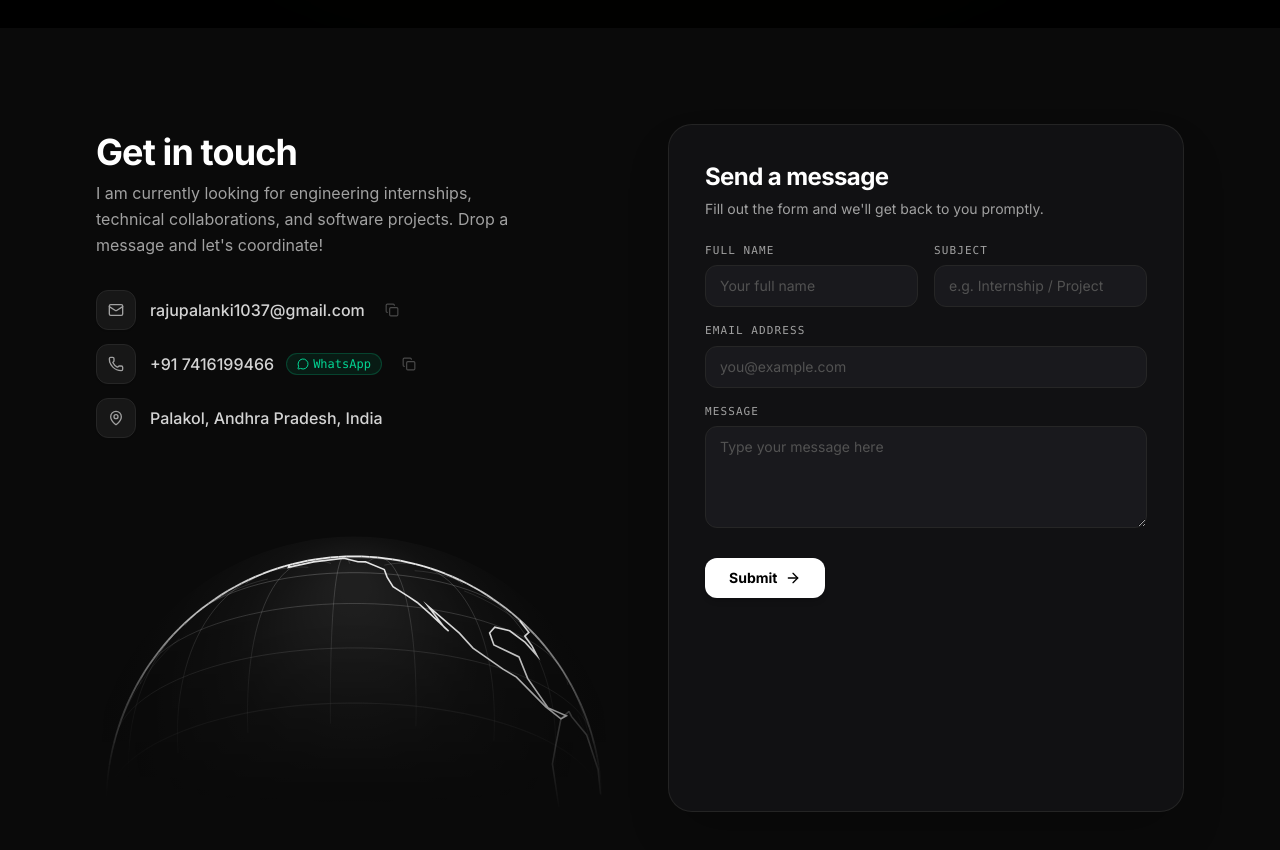
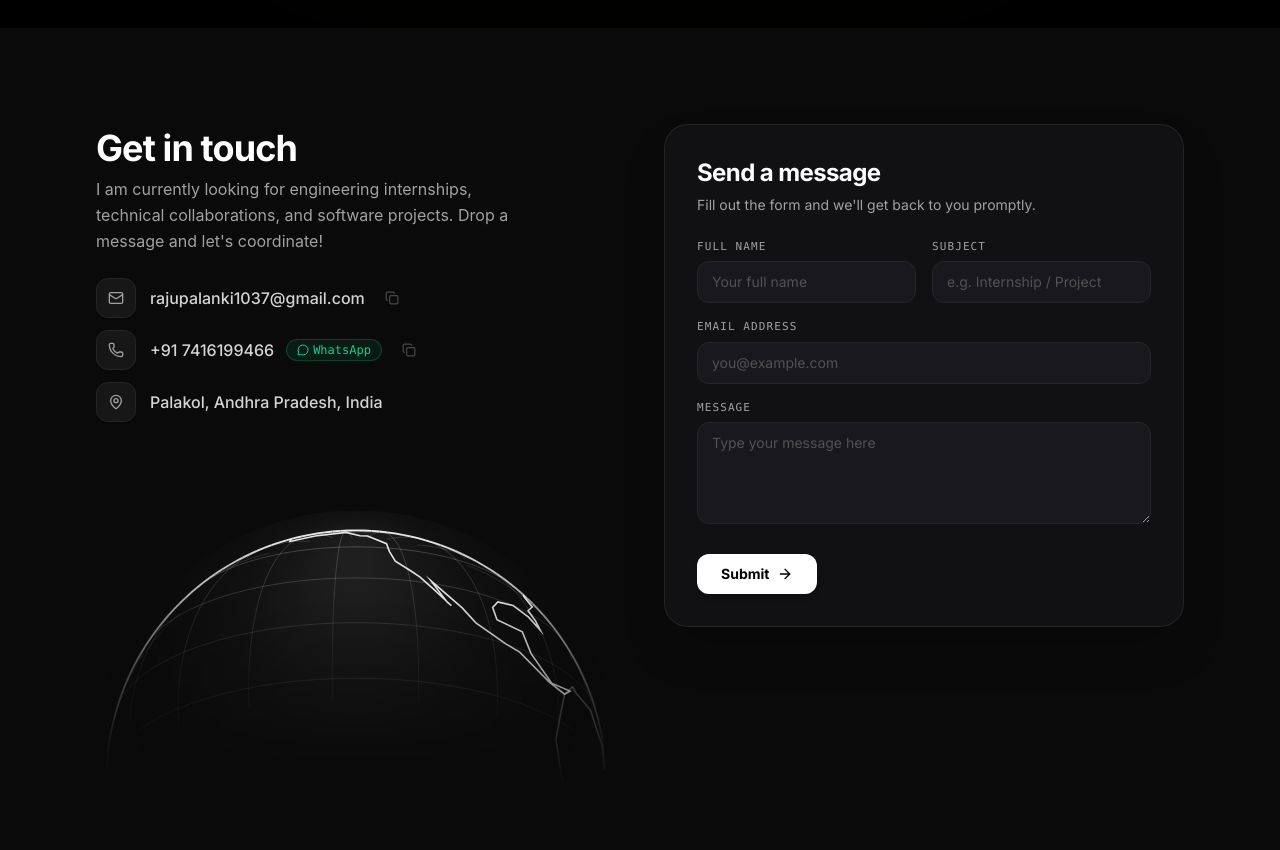
Before and after one commit to Timothy-Raju/portfolio, a React (Vite) app: page / in a window 1280 px wide. Shown: the part 8020-8870 px from the top of the page. Built offline with nearby package versions, Linux system fonts and the light colour scheme; the HTML template or start-up script is replaced by a standard one; a web font is replaced by a local one.

Commit message:
align contact form

```diff
--- a/src/components/ui/contact-section.tsx
+++ b/src/components/ui/contact-section.tsx
@@ -548,14 +548,14 @@ export const ContactSection: React.FC = () => {
       className="relative w-full py-16 sm:py-24 bg-neutral-50 dark:bg-neutral-950 text-neutral-900 dark:text-neutral-100 transition-colors duration-500 overflow-hidden"
     >
       <div className="w-full max-w-6xl mx-auto px-5 sm:px-8 relative z-10">
-        {/* Equal-Height Two-Column Layout */}
-        <div className="grid grid-cols-1 lg:grid-cols-2 gap-10 lg:gap-14 items-stretch">
+        {/* Natural Two-Column Layout (No artificial stretching) */}
+        <div className="grid grid-cols-1 lg:grid-cols-2 gap-8 lg:gap-12 items-start">
           {/* ======================================================== */}
-          {/* LEFT COLUMN: Clean open contact details + Rotating Hemisphere */}
+          {/* LEFT COLUMN: Contact Details + Hemisphere right underneath */}
           {/* ======================================================== */}
-          <div className="flex flex-col justify-between h-full">
+          <div className="flex flex-col space-y-4">
             {/* Top Info Area */}
-            <div className="space-y-6 pt-2">
+            <div className="space-y-5 pt-1">
               <div>
                 <h2 className="text-3xl sm:text-4xl font-extrabold tracking-tight text-neutral-950 dark:text-white mb-2">
                   Get in touch
@@ -566,7 +566,7 @@ export const ContactSection: React.FC = () => {
               </div>
 
               {/* Contact Channels (Clean icon buttons + text, no enclosing box) */}
-              <div className="space-y-3.5 pt-2">
+              <div className="space-y-3 pt-1">
                 {/* Email */}
                 <div className="flex items-center gap-3.5 group">
                   <div className="w-10 h-10 rounded-xl bg-white dark:bg-neutral-900 border border-neutral-200 dark:border-neutral-800 text-neutral-700 dark:text-neutral-400 group-hover:text-neutral-950 dark:group-hover:text-white group-hover:border-neutral-400 dark:group-hover:border-neutral-700 flex items-center justify-center shrink-0 shadow-xs transition-colors">
@@ -582,7 +582,7 @@ export const ContactSection: React.FC = () => {
                     type="button"
                     onClick={() => copyToClipboard("rajupalanki1037@gmail.com", "email")}
                     title="Copy email address"
-                    className="p-1.5 rounded-lg text-neutral-500 hover:text-black dark:hover:text-white transition-colors"
+                    className="p-1.5 rounded-lg text-neutral-500 hover:text-black dark:hover:text-white transition-colors cursor-pointer"
                   >
                     {copiedEmail ? (
                       <Check className="w-3.5 h-3.5 text-emerald-600 dark:text-emerald-400" />
@@ -619,7 +619,7 @@ export const ContactSection: React.FC = () => {
                     type="button"
                     onClick={() => copyToClipboard("+917416199466", "phone")}
                     title="Copy phone number"
-                    className="p-1.5 rounded-lg text-neutral-500 hover:text-black dark:hover:text-white transition-colors"
+                    className="p-1.5 rounded-lg text-neutral-500 hover:text-black dark:hover:text-white transition-colors cursor-pointer"
                   >
                     {copiedPhone ? (
                       <Check className="w-3.5 h-3.5 text-emerald-600 dark:text-emerald-400" />
@@ -641,17 +641,17 @@ export const ContactSection: React.FC = () => {
               </div>
             </div>
 
-            {/* Rotating Hemisphere (Moved up so the entire top hemisphere is clearly visible) */}
-            <div className="mt-4 pt-2">
+            {/* Rotating Hemisphere: Moved right up, snug and close to the contact info */}
+            <div className="-mt-1 sm:mt-0">
               <HemisphereGlobe />
             </div>
           </div>
 
           {/* ======================================================== */}
-          {/* RIGHT COLUMN: Form Card (Sleek in Light & Dark Mode)      */}
+          {/* RIGHT COLUMN: Form Card (Natural height, no stretching)    */}
           {/* ======================================================== */}
-          <div className="h-full flex flex-col justify-center">
-            <div className="h-full p-6 sm:p-9 rounded-3xl bg-white dark:bg-[#111113] border border-neutral-200/90 dark:border-neutral-800/90 shadow-xl dark:shadow-2xl flex flex-col justify-between transition-colors">
+          <div>
+            <div className="p-6 sm:p-8 rounded-3xl bg-white dark:bg-[#111113] border border-neutral-200/90 dark:border-neutral-800/90 shadow-xl dark:shadow-2xl transition-colors">
               <div>
                 <div className="mb-6">
                   <h3 className="text-2xl font-bold tracking-tight text-neutral-950 dark:text-white mb-1.5">
```
Also changed, not shown: 4 other files (tests, documents, lock files or other folders).
